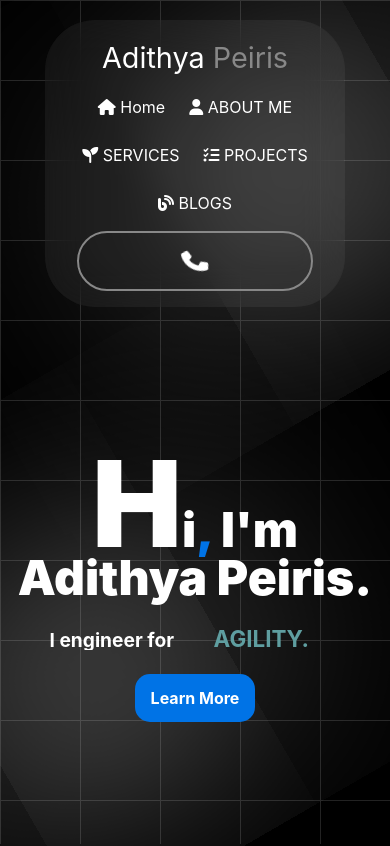
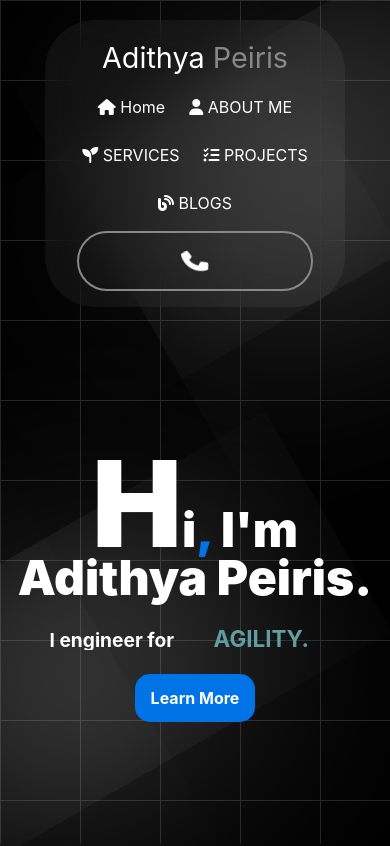
Before and after one commit to dadithya01/portfolio, a plain HTML site: page index.html in a window 390 px wide. Shown: the top 846 px of the page. Drawn offline with Linux system fonts and the light colour scheme; a web font is replaced by a local one.

Commit message:
make background blur change for mobiles

```diff
--- a/Styles/styles.css
+++ b/Styles/styles.css
@@ -565,7 +565,7 @@ nav > a:hover{
 
     .layer-blur-right,
     .layer-blur-left {
-        width: 12rem;
-        box-shadow: 0 0 500px 45px var(--primary-color);
+        width: 10rem;
+        box-shadow: 0 0 400px 45px var(--primary-color);
     }
 }
```
